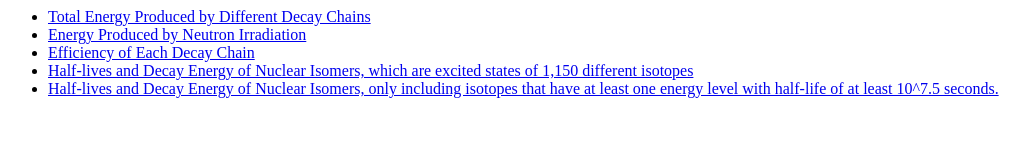
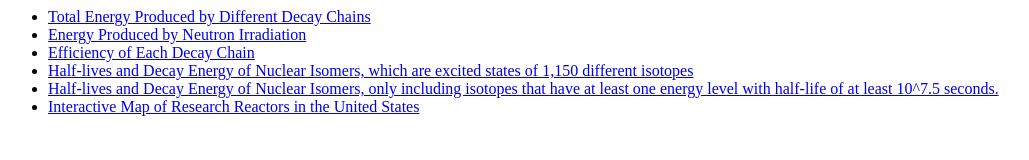
Before and after one commit to MarcosP7635/plots, a plain HTML site: page index.html in a window 1280 px wide. Shown: the whole page, without its empty margins (0-1029 px from the left). Drawn offline with Linux system fonts and the light colour scheme.

Commit message:
adding interactive map of research reactors

```diff
--- a/index.html
+++ b/index.html
@@ -8,5 +8,6 @@
       <li><a href="Long_Lived_Isomers.html"> Half-lives and Decay Energy of Nuclear Isomers,
         only including isotopes that have at least one energy level with half-life of
         at least 10^7.5 seconds.</a></li>
+        <li><a href="research_reactors.html"> Interactive Map of Research Reactors in the United States </a></li>
   </ul>
 </html>
```
Also changed, not shown: 1 other file.
